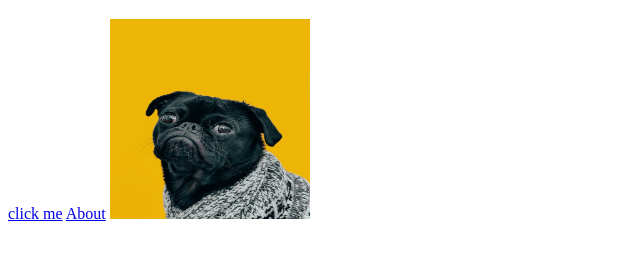
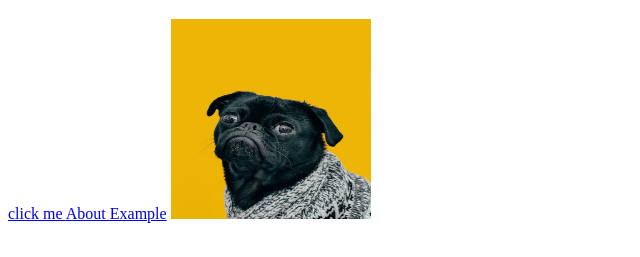
Before and after one commit to Huijting/git_test, a plain HTML site: page odin-links-and-images/index.html in a window 1280 px wide. Shown: the part 61-318 px from the top of the page, without its empty margins (0-640 px from the left). Drawn offline with Linux system fonts and the light colour scheme.

Commit message:
Index page edited
Adding example page to clear more committing

```diff
--- a/odin-links-and-images/index.html
+++ b/odin-links-and-images/index.html
@@ -7,9 +7,10 @@
 </head>
 <body>
     <h1>Homepage</h1>
-        <a href="https://www.theodinproject.com/about" target="_blank rel="noopener no referrer">click me</a>
+        <a href="https://www.theodinproject.com/about" target="_blank rel="noopener no referrer"> click me </a>
 
-        <a href="./pages/about.html">About</a>
+        <a href="./pages/about.html"> About </a>
+        <a href="./pages//example.html">  Example</a>
 
         <img src="./images/dog.jpg" alt="That big dog" height="200" width="200">
 </body>
```
